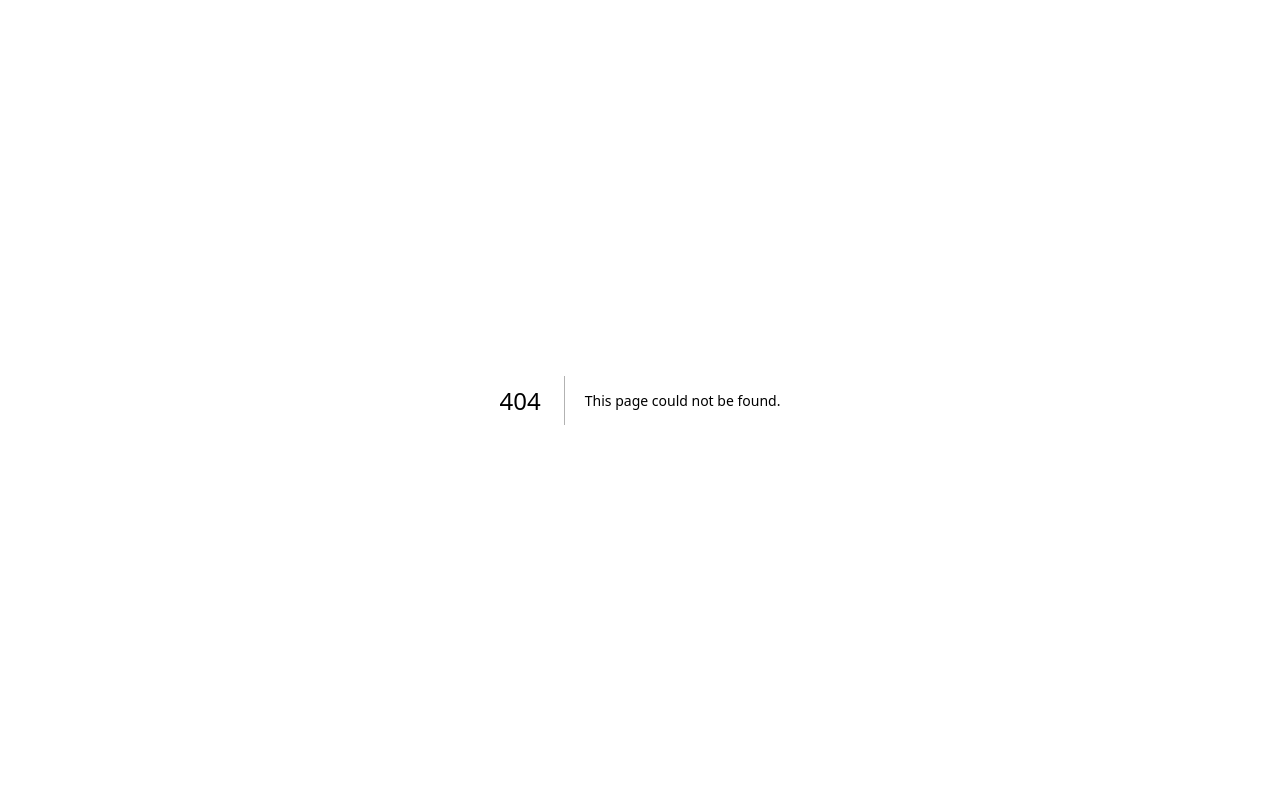
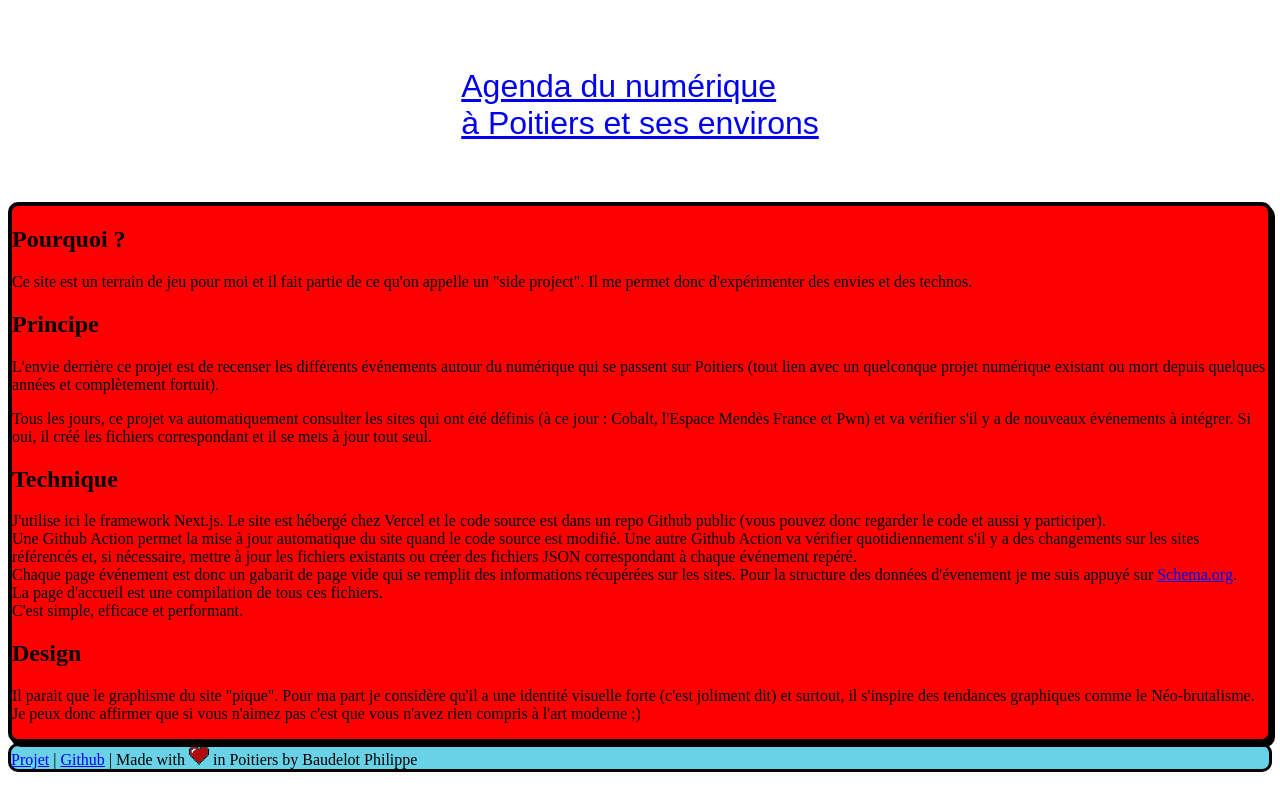
Before and after one commit to baudelotphilippe/agendanumerique, a Next.js app: page /projet in a window 1280 px wide. Before the commit this address had no page. Built offline with nearby package versions, Linux system fonts and the light colour scheme; a web font is replaced by a local one.

Commit message:
Add Footer and page Projet

```diff
--- /dev/null
+++ b/components/Footer.js
@@ -0,0 +1,13 @@
+import styles from "@/styles/Home.module.css";
+import Link from "next/link";
+
+
+const Footer = () => {
+return (
+    <footer className={`${styles.footer} container p-3 my-4 text-center`}>
+        <Link href="/projet">Projet</Link> | <a href="https://github.com/baudelotphilippe/agendanumerique" target="_blank" rel="noreferrer">Github</a> | Made with <svg xmlns="http://www.w3.org/2000/svg" width="20" viewBox="0 0 100 93.4"><g><g id="Layer_1" data-name="Layer 1"><path fill="#fff" d="M26.7,13.3H20V20H13.3V33.4H20V26.7h6.7V20h6.7V13.3Z"/><path fill="#b20909" d="M86.7,13.3V6.7H60v6.7H53.3v6.7H46.6V13.4H40V6.7H13.3v6.7H6.7V46.7h6.7v6.7H20v6.7h6.7v6.6h6.7v6.7H40v6.7h6.7v6.6h6.7V80H60V73.3h6.7V66.7h6.7V60H80V53.3h6.7V46.7h6.7V13.3ZM13.3,26.7V20H20V13.3H33.3V20H26.6v6.7H20v6.7H13.3Z"/><path d="M33.3,0h-20V6.7H40V0Z"/><path d="M13.3,6.7H6.7v6.7h6.7V6.7Z"/><path d="M46.7,6.7H40v6.7h6.7Z"/><path d="M60,6.7H53.3v6.7H60Z"/><path d="M0,20V45.6H6.7V13.3H0Z"/><path d="M53.3,13.3H46.6V20h6.7Z"/><path d="M13.3,46.7H6.7v6.7h6.7V46.7Z"/><path d="M20,53.4H13.3v6.7H20Z"/><path d="M26.7,60H20v6.7h6.7Z"/><path d="M33.3,66.7H26.6v6.7h6.7Z"/><path d="M80,0H60V6.7H86.7V0Z"/><path d="M93.3,6.7H86.6v6.7h6.7Z"/><path d="M93.3,13.3V46.7H100V13.3Z"/><path d="M93.3,46.7H86.6v6.7h6.7Z"/><path d="M80,60H73.3v6.7H80Z"/><path d="M86.7,53.4H80v6.7h6.7Z"/><path d="M73.3,66.7H66.6v6.7h6.7Z"/><path d="M40,73.4H33.3v6.7H40Z"/><path d="M46.7,80.1H40v6.6h6.7Z"/><path d="M60,80.1H53.3v6.6H60Z"/><path d="M53.3,86.7H46.6v6.7h6.7Z"/><path d="M66.7,73.4H60v6.7h6.7Z"/></g></g></svg> in Poitiers by Baudelot Philippe
+    </footer>
+)
+}
+
+export default Footer;
--- a/pages/event/[categorie]/[slug].js
+++ b/pages/event/[categorie]/[slug].js
@@ -10,6 +10,7 @@
 import styles from "@/styles/Home.module.css";
 import Header from "../../../components/header";
 import Layout from "../../../components/layout";
+import Footer from "../../../components/Footer"
 import utilsDates from "../../../scripts/utils/convertDates";
 import Link from "next/link";
 
@@ -146,6 +147,8 @@
           </div>
         </div>
       </Layout>
+      <Footer/>
+
     </>
   );
 };
--- /dev/null
+++ b/pages/projet.tsx
@@ -0,0 +1,61 @@
+import React from "react";
+
+import Header from "../components/Header";
+import Layout from "../components/Layout";
+import Footer from "../components/Footer";
+import styles from "@/styles/Home.module.css";
+
+export default function Projet() {
+  return (
+    <>
+      <Header title="Agenda du numérique poitevin" datas="" />
+      <Layout>
+        <div className={`${styles.projet_container} p-3`}>
+          <h2>Pourquoi ?</h2>
+          <p>
+            Ce site est un terrain de jeu pour moi et il fait partie de ce qu'on
+            appelle un "side project". Il me permet donc d'expérimenter des
+            envies et des technos.
+          </p>
+          <h2>Principe</h2>
+          <p>
+            L'envie derrière ce projet est de recenser les différents événements
+            autour du numérique qui se passent sur Poitiers (tout lien avec un
+            quelconque projet numérique existant ou mort depuis quelques années
+            et complètement fortuit).
+          </p>
+          <p>
+            Tous les jours, ce projet va automatiquement consulter les sites qui
+            ont été définis (à ce jour : Cobalt, l'Espace Mendès France et Pwn)
+            et va vérifier s'il y a de nouveaux événements à intégrer. Si oui,
+            il créé les fichiers correspondant et il se mets à jour tout seul.
+          </p>
+          <h2>Technique</h2>
+          J'utilise ici le framework Next.js. Le site est hébergé chez Vercel et
+          le code source est dans un repo Github public (vous pouvez donc
+          regarder le code et aussi y participer). <br />
+          Une Github Action permet la mise à jour automatique du site quand le
+          code source est modifié. Une autre Github Action va vérifier
+          quotidiennement s'il y a des changements sur les sites référencés et,
+          si nécessaire, mettre à jour les fichiers existants ou créer des
+          fichiers JSON correspondant à chaque événement repéré. <br />
+          Chaque page événement est donc un gabarit de page vide qui se remplit
+          des informations récupérées sur les sites. Pour la structure des
+          données d'évenement je me suis appuyé sur <a href="https://schema.org/Event" target="_blank" rel="noreferrer">
+            Schema.org
+          </a>.<br/> La page d'accueil est une compilation de tous ces fichiers. <br />
+          C'est simple, efficace et performant.
+          <h2>Design</h2>
+          <p>
+            Il parait que le graphisme du site "pique". Pour ma part je
+            considère qu'il a une identité visuelle forte (c'est joliment dit)
+            et surtout, il s'inspire des tendances graphiques comme le
+            Néo-brutalisme. Je peux donc affirmer que si vous n'aimez pas c'est
+            que vous n'avez rien compris à l'art moderne ;)
+          </p>
+        </div>
+      </Layout>
+      <Footer />
+    </>
+  );
+}
--- a/styles/Home.module.css
+++ b/styles/Home.module.css
@@ -45,6 +45,18 @@
   font-size: 14px;
 }
 
+.footer{
+  background-color: #69D2E7;
+  border-radius: 10px;
+  border : 3px solid black;
+}
+
+.projet_container{
+background-color: red;
+border: 4px solid black;
+  box-shadow: 3px 4px black;
+  border-radius: 10px;
+}
 /* .card_slug{
   border: 3pxc solid black;
   border-radius: 10px;
```
Also changed, not shown: pages/index.tsx (+5 -3 lines).
